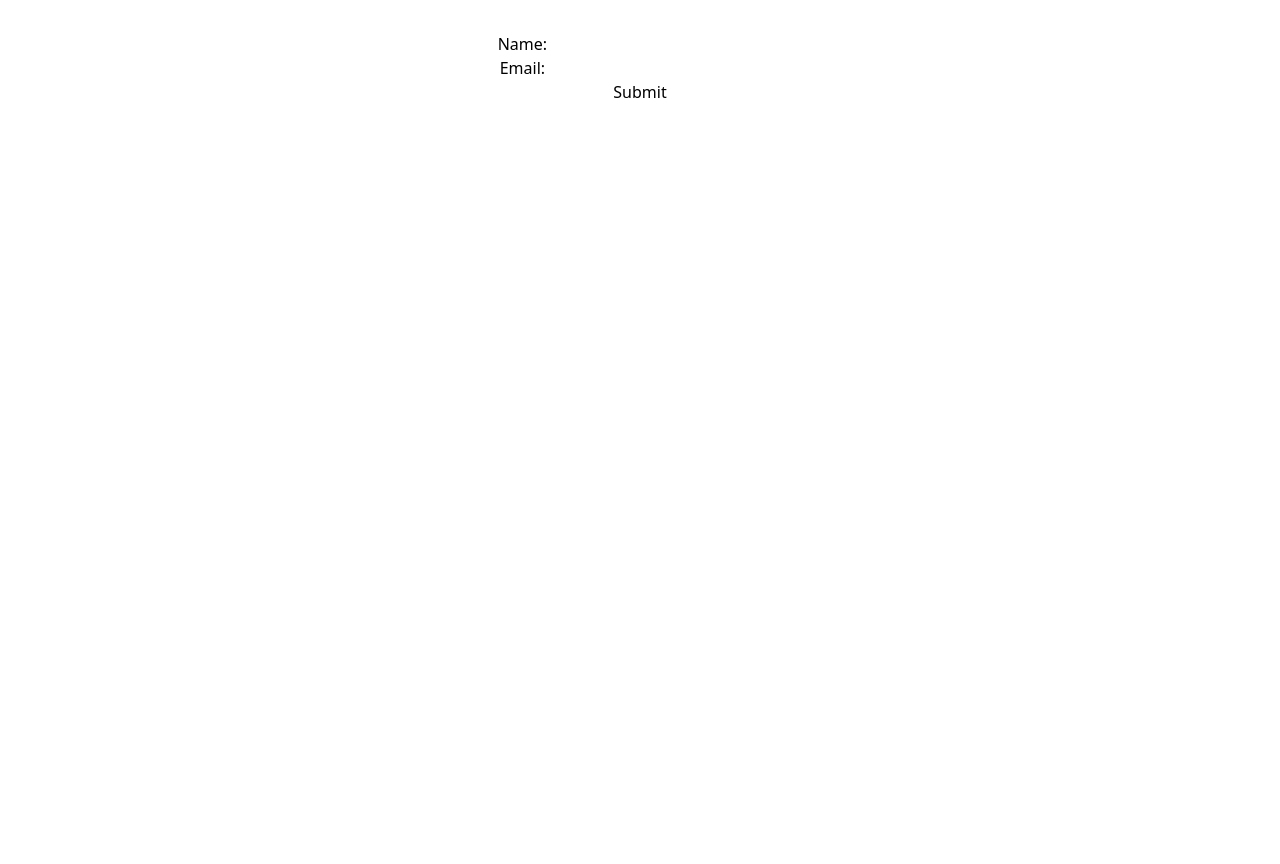
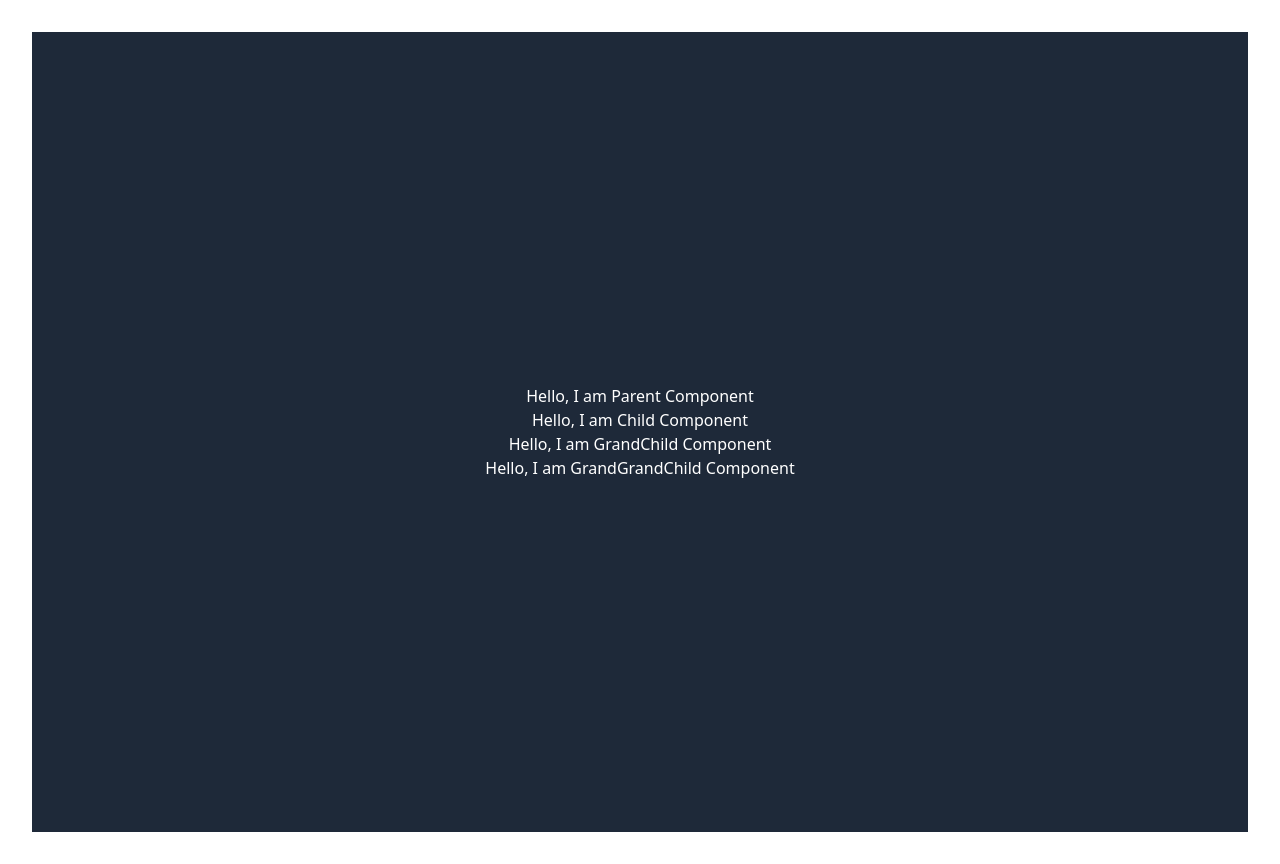
Before and after one commit to Aashir-Siddiqui/React, a React (Vite) app: page / in a window 1280 px wide. Before the commit the page ends 800 px from the top, so only its background shows below. Built offline with nearby package versions, Linux system fonts and the light colour scheme.

Commit message:
Propdrilling practice

```diff
--- a/src/App.jsx
+++ b/src/App.jsx
@@ -1,11 +1,11 @@
 import './App.css'
-import Index from './hooks/UseId/Index'
+import {Parent} from './Components/PropDrilling.jsx'
 
 function App() {
 
   return (
     <>
-    <Index/>
+    <Parent/>
     </>
   )
 }
```
